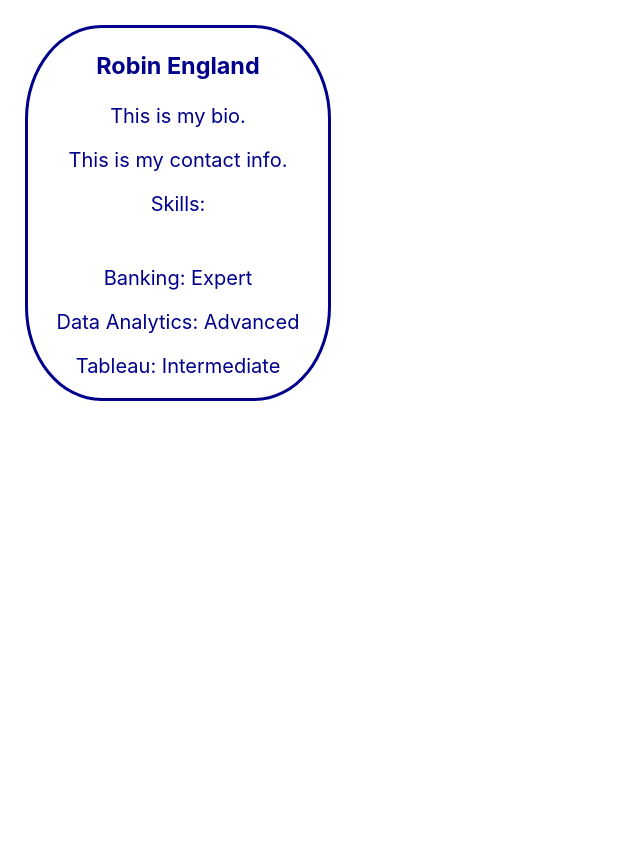
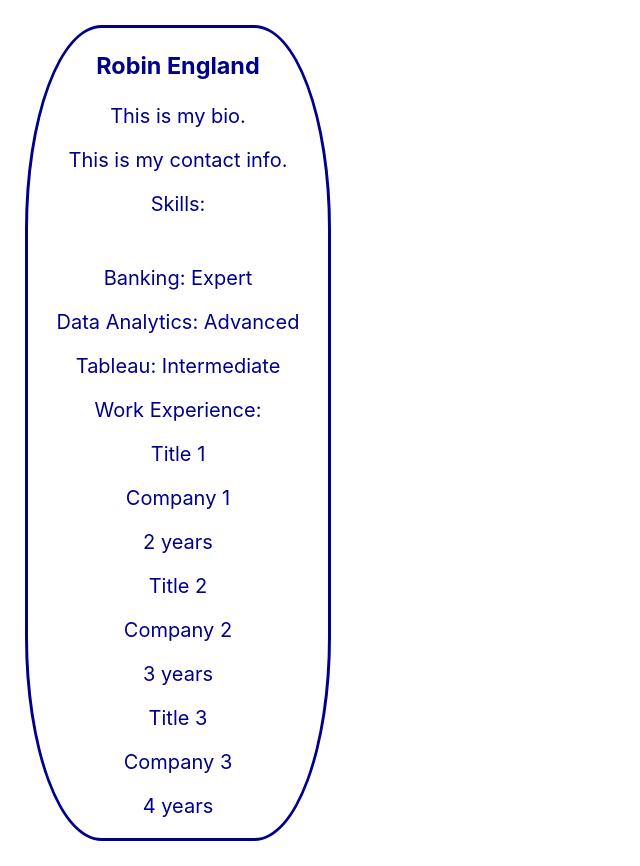
Before and after one commit to robin-england/Coding-Project-15, a React (Create React App) app: page / in a window 1280 px wide. Shown: the whole page, without its empty margins (0-640 px from the left). Before the commit the page ends 800 px from the top, so only its background shows below. Built offline with nearby package versions, Linux system fonts and the light colour scheme.

Commit message:
Create experience section with reusable components.

```diff
--- /dev/null
+++ b/src/AddWorkExp.js
@@ -0,0 +1,9 @@
+export default function AddWorkExp({name, company, duration}){     // input for work experience
+    return (
+        <div className="add-work-exp">
+            <p>{name}</p>
+            <p>{company}</p>
+            <p>{duration}</p>
+        </div>
+    )               // Displays in html
+}
--- a/src/App.js
+++ b/src/App.js
@@ -4,6 +4,7 @@
 import React from 'react'
 import PersonalInfo from './PersonalInfo.js'  // imports Profile from component
 import SkillList from './SkillList.js'  // imports Skills from component
+import WorkExp from './WorkExp.js'  // imports Skills from component
 import './App.css'    // imports style
 
 const skills =[
@@ -28,12 +29,41 @@
 
 ]
 
+const experiences =[
+
+// jobTitle, company, duration
+
+  {
+  id: 1,
+  name: "Title 1",
+  company:"Company 1",
+  duration: "2 years",
+  },
+
+  {
+    id: 2,
+    name: "Title 2",
+    company:"Company 2",
+    duration: "3 years",
+  },
+
+  {
+    id: 3,
+    name: "Title 3",
+    company:"Company 3",
+    duration: "4 years",
+  }
+
+]
+
 function App() {
   return (
     <div className="app">
       <PersonalInfo/>
       Skills:
       <SkillList skills={skills}/>
+      Work Experience:
+      <WorkExp experiences={experiences}/>
     </div>
   )
 }
--- /dev/null
+++ b/src/WorkExp.js
@@ -0,0 +1,20 @@
+// Display your past work experiences, including job title, company name, and the duration of each role.
+// Consider creating a reusable component to display each experience entry, enhancing the maintainability of your code.
+// Commit: "Create experience section with reusable components."
+
+import AddWorkExp from './AddWorkExp.js'
+
+export default function WorkExp({experiences}){
+  return (
+    <div className="work-exp">
+      {experiences.map(experience =>(
+        <AddWorkExp
+          key={experience.id}
+          name={experience.name}
+          company={experience.company}
+          duration={experience.duration}
+      />
+    ))}
+    </div>
+  )
+}
```
